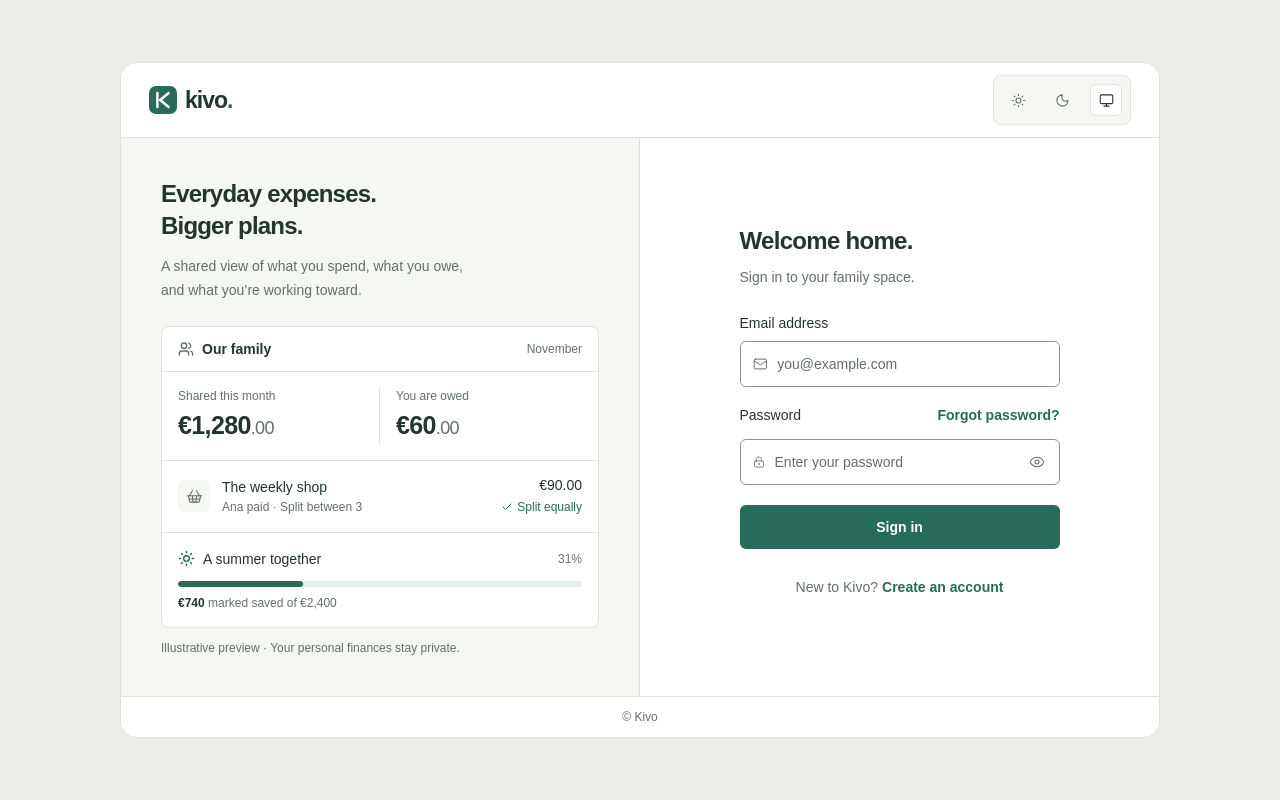
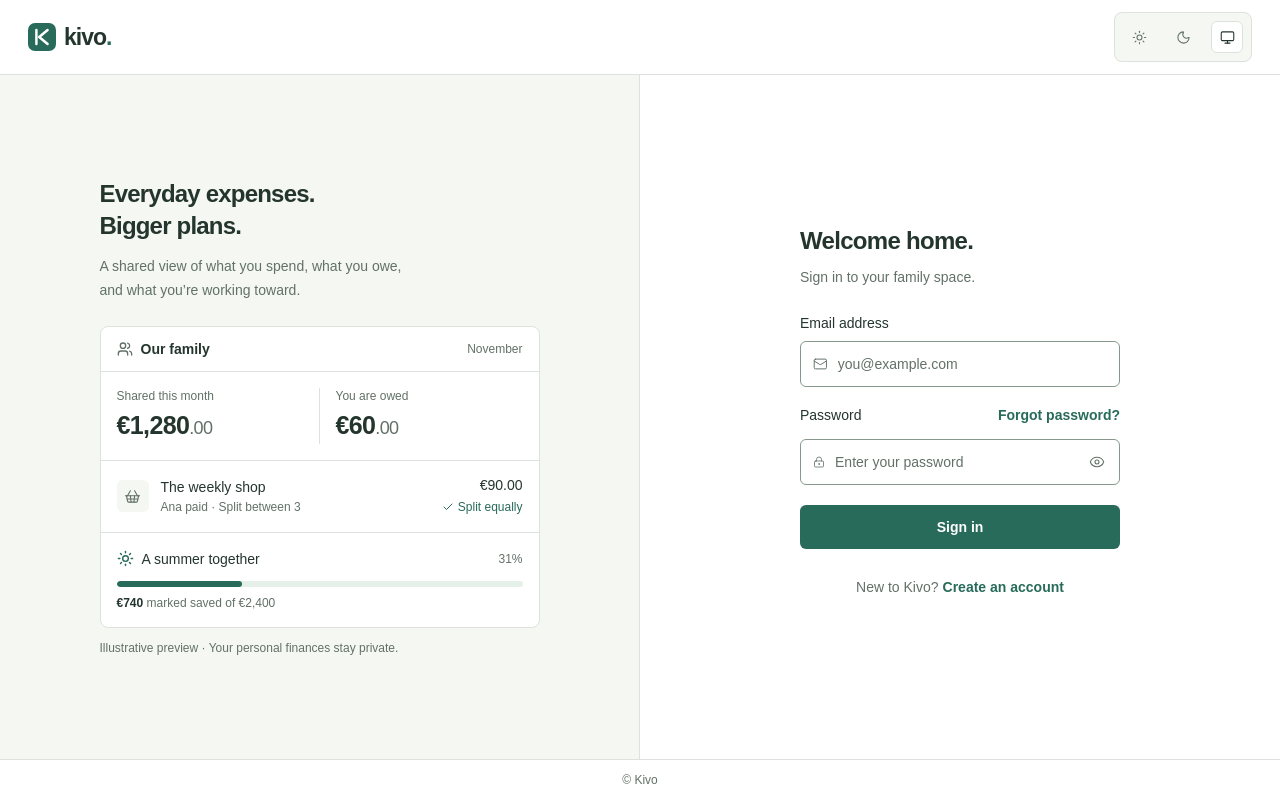
Before and after one commit to adryeeel/kivo, a Next.js app in the folder apps/web/: page / in a window 1280 px wide. Built offline with nearby package versions, Linux system fonts and the light colour scheme.

Commit message:
fix(web): fill the viewport and neutralize dark surfaces

```diff
--- a/apps/web/src/app/layout.tsx
+++ b/apps/web/src/app/layout.tsx
@@ -16,7 +16,7 @@ export const viewport: Viewport = {
   viewportFit: 'cover',
   interactiveWidget: 'resizes-content',
   colorScheme: 'light dark',
-  themeColor: '#ecefe9',
+  themeColor: '#ffffff',
 };
 
 export default function RootLayout({ children }: { children: ReactNode }) {
--- a/apps/web/src/components/theme-switch.tsx
+++ b/apps/web/src/components/theme-switch.tsx
@@ -18,22 +18,8 @@ export function ThemeSwitch() {
 
   useEffect(() => {
     if (!resolvedTheme) return;
-    const mobile = matchMedia('(max-width: 1023px)');
-    function updateChrome() {
-      const meta = document.querySelector<HTMLMetaElement>('meta[name="theme-color"]');
-      if (meta)
-        meta.content =
-          resolvedTheme === 'dark'
-            ? mobile.matches
-              ? '#1b2823'
-              : '#14201c'
-            : mobile.matches
-              ? '#ffffff'
-              : '#ecefe9';
-    }
-    updateChrome();
-    mobile.addEventListener('change', updateChrome);
-    return () => mobile.removeEventListener('change', updateChrome);
+    const meta = document.querySelector<HTMLMetaElement>('meta[name="theme-color"]');
+    if (meta) meta.content = resolvedTheme === 'dark' ? '#1c1d21' : '#ffffff';
   }, [resolvedTheme]);
 
   return (
--- a/apps/web/src/features/auth/family-preview.tsx
+++ b/apps/web/src/features/auth/family-preview.tsx
@@ -6,6 +6,7 @@ export function FamilyPreview() {
       className="hidden flex-col justify-center border-r border-line bg-raised p-8 lg:flex xl:p-10"
       aria-label="A preview of your family space"
     >
+      <div className="mx-auto w-full max-w-[440px]">
         <h2 className="text-2xl leading-8 font-semibold tracking-[-0.8px]">
           Everyday expenses.
           <br />
@@ -71,6 +72,7 @@ export function FamilyPreview() {
         <p className="mt-3 text-xs text-muted">
           Illustrative preview · Your personal finances stay private.
         </p>
+      </div>
     </aside>
   );
 }
--- a/apps/web/src/features/auth/login-page.tsx
+++ b/apps/web/src/features/auth/login-page.tsx
@@ -5,8 +5,7 @@ import { LoginForm } from './login-form';
 
 export function LoginPage() {
   return (
-    <div className="grid min-h-svh bg-canvas lg:place-items-center lg:p-6">
-      <div className="grid min-h-svh w-full grid-rows-[auto_1fr_auto] bg-surface lg:min-h-[640px] lg:max-w-[1040px] lg:overflow-clip lg:rounded-2xl lg:border lg:border-line">
+    <div className="grid min-h-svh w-full grid-rows-[auto_1fr_auto] bg-surface">
       <header className="flex items-center justify-between gap-4 border-b border-line px-5 py-3 pt-[max(12px,env(safe-area-inset-top))] lg:px-7">
         <Brand />
         <ThemeSwitch />
@@ -24,6 +23,5 @@ export function LoginPage() {
         © Kivo
       </footer>
     </div>
-    </div>
   );
 }
--- a/apps/web/src/styles.css
+++ b/apps/web/src/styles.css
@@ -34,17 +34,17 @@
 
 :root[data-theme='dark'] {
   color-scheme: dark;
-  --canvas: #14201c;
-  --surface: #1b2823;
-  --raised: #22322b;
-  --ink: #ecf2ec;
-  --muted: #a8b9ae;
-  --line: #35483d;
-  --control: #718d7c;
-  --accent: #a4ceba;
-  --accent-soft: #2a4236;
-  --primary: #a4ceba;
-  --on-primary: #173226;
+  --canvas: #141518;
+  --surface: #1c1d21;
+  --raised: #24262b;
+  --ink: #f1f1f3;
+  --muted: #b2b3bb;
+  --line: #383a40;
+  --control: #7d828b;
+  --accent: #9fc4b4;
+  --accent-soft: #29332f;
+  --primary: #9fc4b4;
+  --on-primary: #17231e;
   --error: #ffa4ac;
 }
 
```
Also changed, not shown: 3 other files (tests, documents, lock files or other folders). Lines whose indentation alone changed are shown as unchanged.
